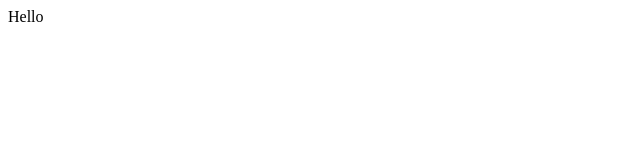
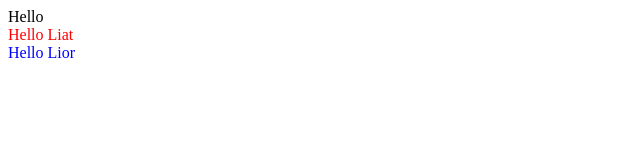
Before and after one commit to ozamar1212/hu-react-redux-1, a React (Create React App) app in the folder react-apps/: page / in a window 1280 px wide. Shown: the top 160 px of the page, without its empty margins (0-640 px from the left). Built offline with nearby package versions, Linux system fonts and the light colour scheme.

Commit message:
use params in component

```diff
--- a/react-apps/src/applications/basic-app/App.js
+++ b/react-apps/src/applications/basic-app/App.js
@@ -1,5 +1,17 @@
+function SayHello(props) {
+  console.log(props);
+
+  return <div style={{ color: props.color }}>Hello {props.name}</div>;
+}
+
 function App() {
-  return <div>Hello</div>;
+  return (
+    <div>
+      <div>Hello</div>
+      <SayHello name="Liat" color="red" />
+      <SayHello name="Lior" color="blue" />
+    </div>
+  );
 }
 
 export default App;
```
